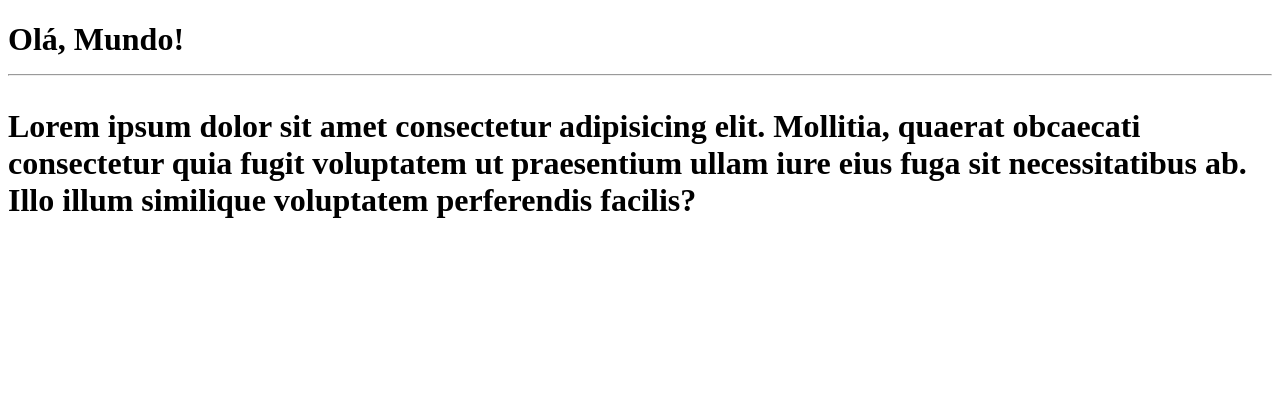
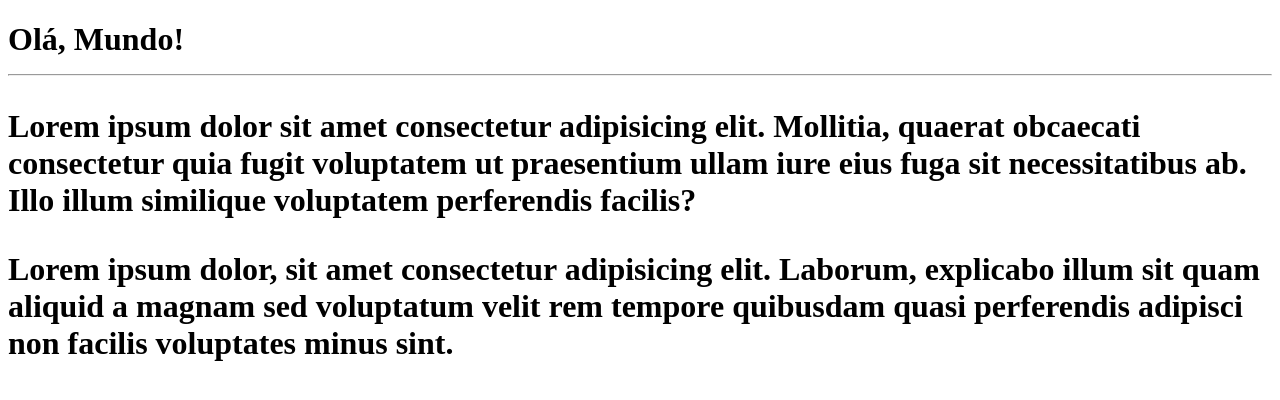
Before and after one commit to thaisgm/Ola-Mundo, a plain HTML site: page SiteExemplo/Index.html in a window 1280 px wide. Drawn offline with Linux system fonts and the light colour scheme.

Commit message:
Adicionei um paragrafo

```diff
--- a/SiteExemplo/Index.html
+++ b/SiteExemplo/Index.html
@@ -9,6 +9,7 @@
     <h1>Olá, Mundo!
         <hr>
     <p>Lorem ipsum dolor sit amet consectetur adipisicing elit. Mollitia, quaerat obcaecati consectetur quia fugit voluptatem ut praesentium ullam iure eius fuga sit necessitatibus ab. Illo illum similique voluptatem perferendis facilis?</p>
+    <p>Lorem ipsum dolor, sit amet consectetur adipisicing elit. Laborum, explicabo illum sit quam aliquid a magnam sed voluptatum velit rem tempore quibusdam quasi perferendis adipisci non facilis voluptates minus sint.</p>
     </h1>
 </body>
 </html>
```
